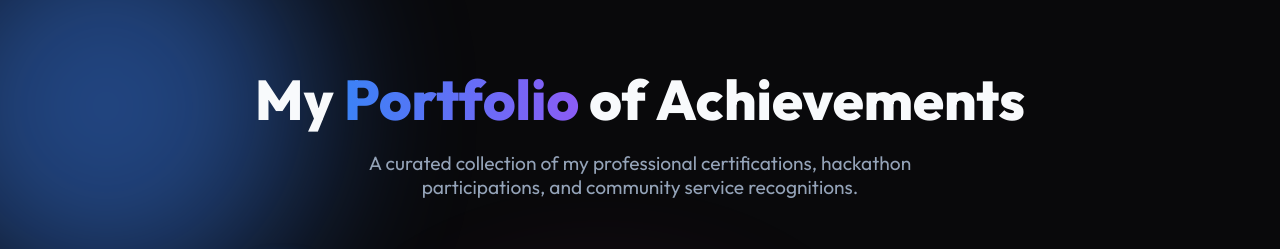
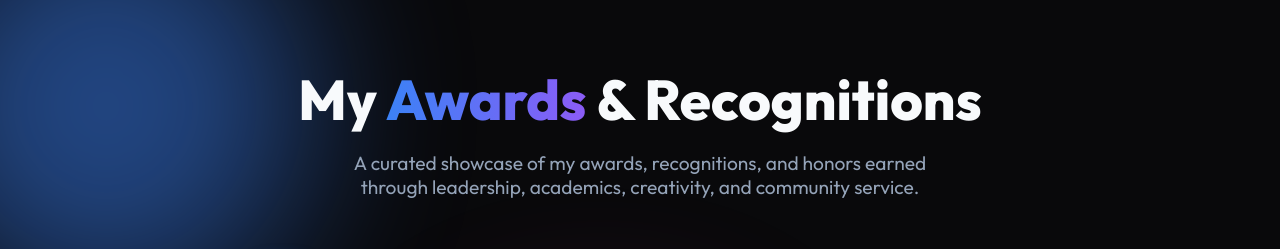
Before and after one commit to thrinadh2164/My_Awards, a plain HTML site: page index.html in a window 1280 px wide. Shown: the top 249 px of the page. Drawn offline with nearby package versions, Linux system fonts and the light colour scheme.

Commit message:
Update page titles and filter text for better context

```diff
--- a/index.html
+++ b/index.html
@@ -3,7 +3,7 @@
 <head>
     <meta charset="UTF-8">
     <meta name="viewport" content="width=device-width, initial-scale=1.0">
-    <title>Thrinadh's Awards & Certifications</title>
+    <title>Thrinadh's Awards & Recognitions</title>
     <link rel="stylesheet" href="styles.css">
     <link href="https://fonts.googleapis.com/css2?family=Outfit:wght@300;400;600;800&display=swap" rel="stylesheet">
 </head>
@@ -18,8 +18,8 @@
 
     <main class="container">
         <header>
-            <h1 class="title">My <span>Portfolio</span> of Achievements</h1>
-            <p class="subtitle">A curated collection of my professional certifications, hackathon participations, and community service recognitions.</p>
+            <h1 class="title">My <span>Awards</span> & Recognitions</h1>
+            <p class="subtitle">A curated showcase of my awards, recognitions, and honors earned through leadership, academics, creativity, and community service.</p>
         </header>
 
         <nav class="filters">
```
